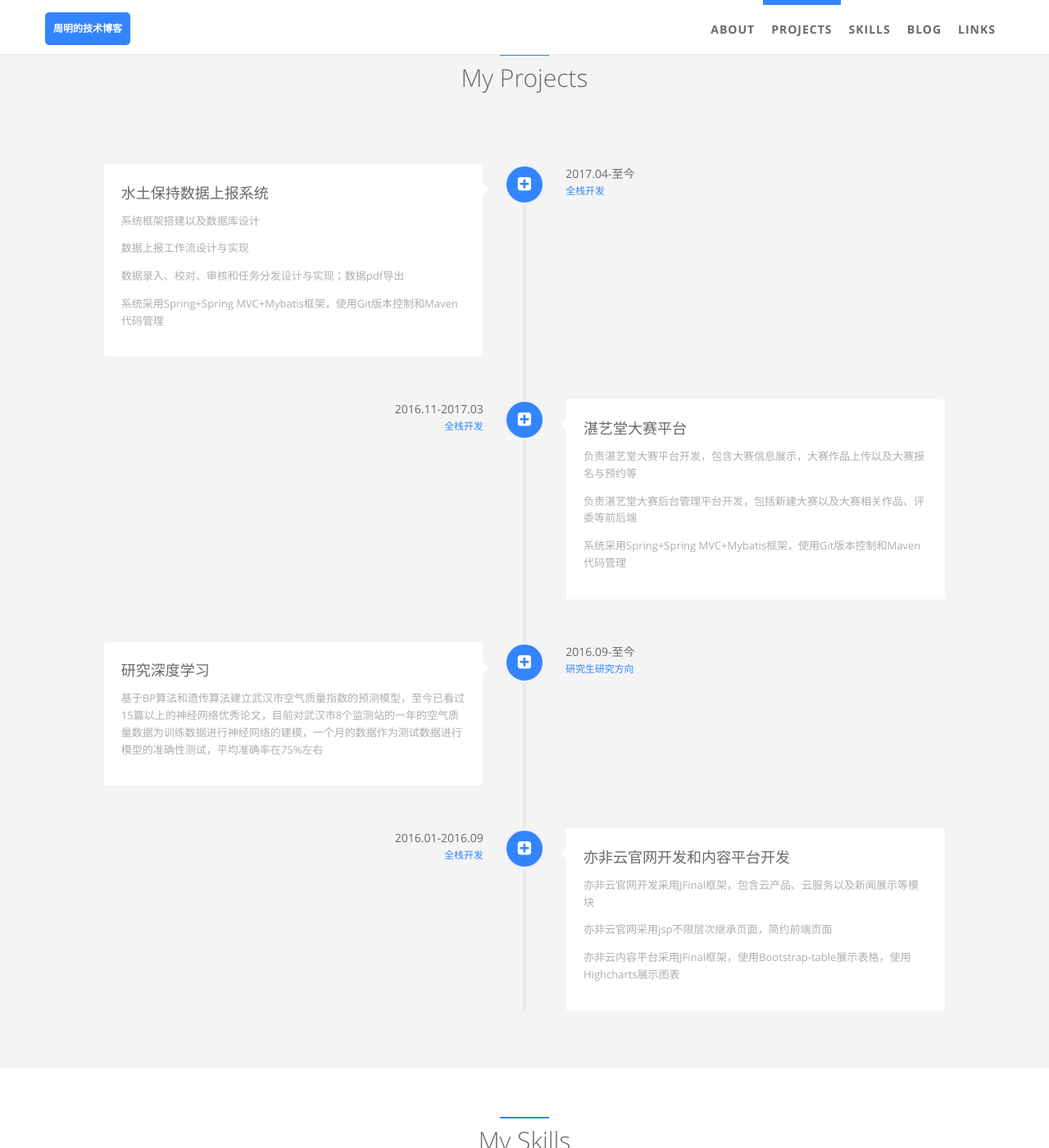
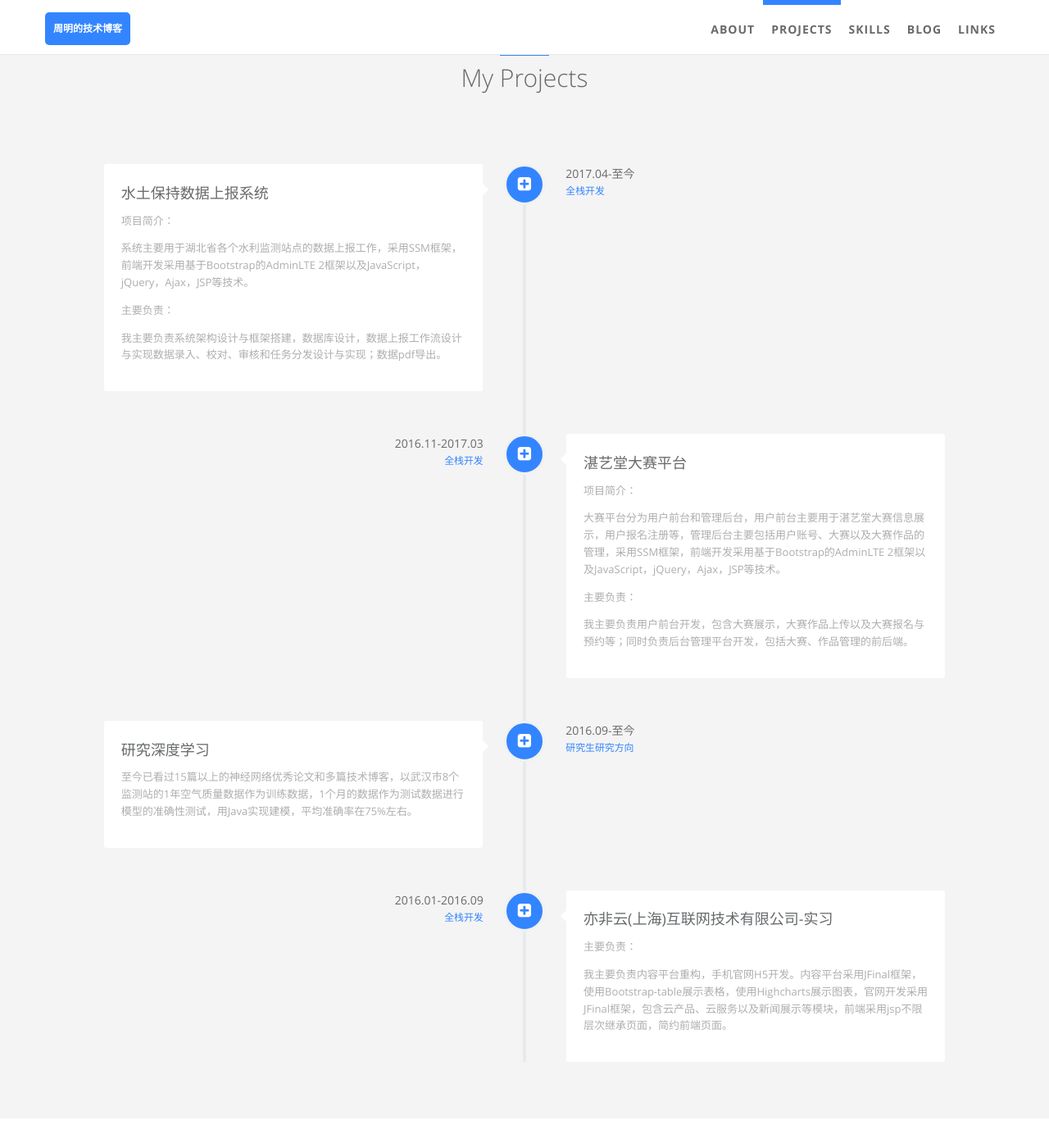
Before and after one commit to ZhouM1118/ZhouM1118.github.io, a Jekyll site: the page built from index.html, in a window 1280 px wide and 1400 px high, scrolled down 893 px. Shown: the whole window at 82% size. Built offline with Jekyll 4.4.1, drawn with Linux system fonts in a browser that asks for light colours.

Commit message:
update career info

```diff
--- a/_data/index/careers.yml
+++ b/_data/index/careers.yml
@@ -4,16 +4,16 @@
     detail: 水土保持数据上报系统
     i18n: shuitu
   desc1:
-    detail: 系统框架搭建以及数据库设计
+    detail: 项目简介：
     i18n: shuitu_desc1
   desc2:
-    detail: 数据上报工作流设计与实现
+    detail: 系统主要用于湖北省各个水利监测站点的数据上报工作，采用SSM框架，前端开发采用基于Bootstrap的AdminLTE 2框架以及JavaScript，jQuery，Ajax，JSP等技术。
     i18n: shuitu_desc2
   desc3:
-    detail: 数据录入、校对、审核和任务分发设计与实现；数据pdf导出
+    detail: 主要负责：
     i18n: shuitu_desc3
   desc4:
-    detail: 系统采用Spring+Spring MVC+Mybatis框架，使用Git版本控制和Maven代码管理
+    detail: 我主要负责系统架构设计与框架搭建，数据库设计，数据上报工作流设计与实现数据录入、校对、审核和任务分发设计与实现；数据pdf导出。
     i18n: shuitu_desc4
   date:
     detail: 2017.04-至今
@@ -27,14 +27,17 @@
     detail: 湛艺堂大赛平台
     i18n: zhanyitang
   desc1:
-    detail: 负责湛艺堂大赛平台开发，包含大赛信息展示，大赛作品上传以及大赛报名与预约等
+    detail: 项目简介：
     i18n: zhanyitang_desc1
   desc2:
-    detail: 负责湛艺堂大赛后台管理平台开发，包括新建大赛以及大赛相关作品、评委等前后端
+    detail: 大赛平台分为用户前台和管理后台，用户前台主要用于湛艺堂大赛信息展示，用户报名注册等，管理后台主要包括用户账号、大赛以及大赛作品的管理，采用SSM框架，前端开发采用基于Bootstrap的AdminLTE 2框架以及JavaScript，jQuery，Ajax，JSP等技术。
     i18n: zhanyitang_desc2
   desc3:
-    detail: 系统采用Spring+Spring MVC+Mybatis框架，使用Git版本控制和Maven代码管理
+    detail: 主要负责：
     i18n: zhanyitang_desc3
+  desc4:
+    detail: 我主要负责用户前台开发，包含大赛展示，大赛作品上传以及大赛报名与预约等；同时负责后台管理平台开发，包括大赛、作品管理的前后端。
+    i18n: zhanyitang_desc4
   date:
     detail: 2016.11-2017.03
     i18n: zhanyitang_date
@@ -47,7 +50,7 @@
     detail: 研究深度学习
     i18n: deepLearning
   desc1:
-    detail: 基于BP算法和遗传算法建立武汉市空气质量指数的预测模型，至今已看过15篇以上的神经网络优秀论文，目前对武汉市8个监测站的一年的空气质量数据为训练数据进行神经网络的建模，一个月的数据作为测试数据进行模型的准确性测试，平均准确率在75%左右
+    detail: 至今已看过15篇以上的神经网络优秀论文和多篇技术博客，以武汉市8个监测站的1年空气质量数据作为训练数据，1个月的数据作为测试数据进行模型的准确性测试，用Java实现建模，平均准确率在75%左右。
     i18n: deepLearning_desc1
   date:
     detail: 2016.09-至今
@@ -58,17 +61,14 @@
   icon: fa-plus-square
 
 - name:
-    detail:  亦非云官网开发和内容平台开发
+    detail:  亦非云(上海)互联网技术有限公司-实习
     i18n: otvcloud
   desc1:
-    detail: 亦非云官网开发采用JFinal框架，包含云产品、云服务以及新闻展示等模块
+    detail: 主要负责：
     i18n: otvcloud_desc1
   desc2:
-    detail: 亦非云官网采用jsp不限层次继承页面，简约前端页面
+    detail: 我主要负责内容平台重构，手机官网H5开发。内容平台采用JFinal框架，使用Bootstrap-table展示表格，使用Highcharts展示图表，官网开发采用JFinal框架，包含云产品、云服务以及新闻展示等模块，前端采用jsp不限层次继承页面，简约前端页面。
     i18n: otvcloud_desc2
-  desc3:
-    detail: 亦非云内容平台采用JFinal框架，使用Bootstrap-table展示表格，使用Highcharts展示图表
-    i18n: otvcloud_desc3
   date:
     detail: 2016.01-2016.09
     i18n: otvcloud_date
```
Also changed, not shown: 8 other files.
